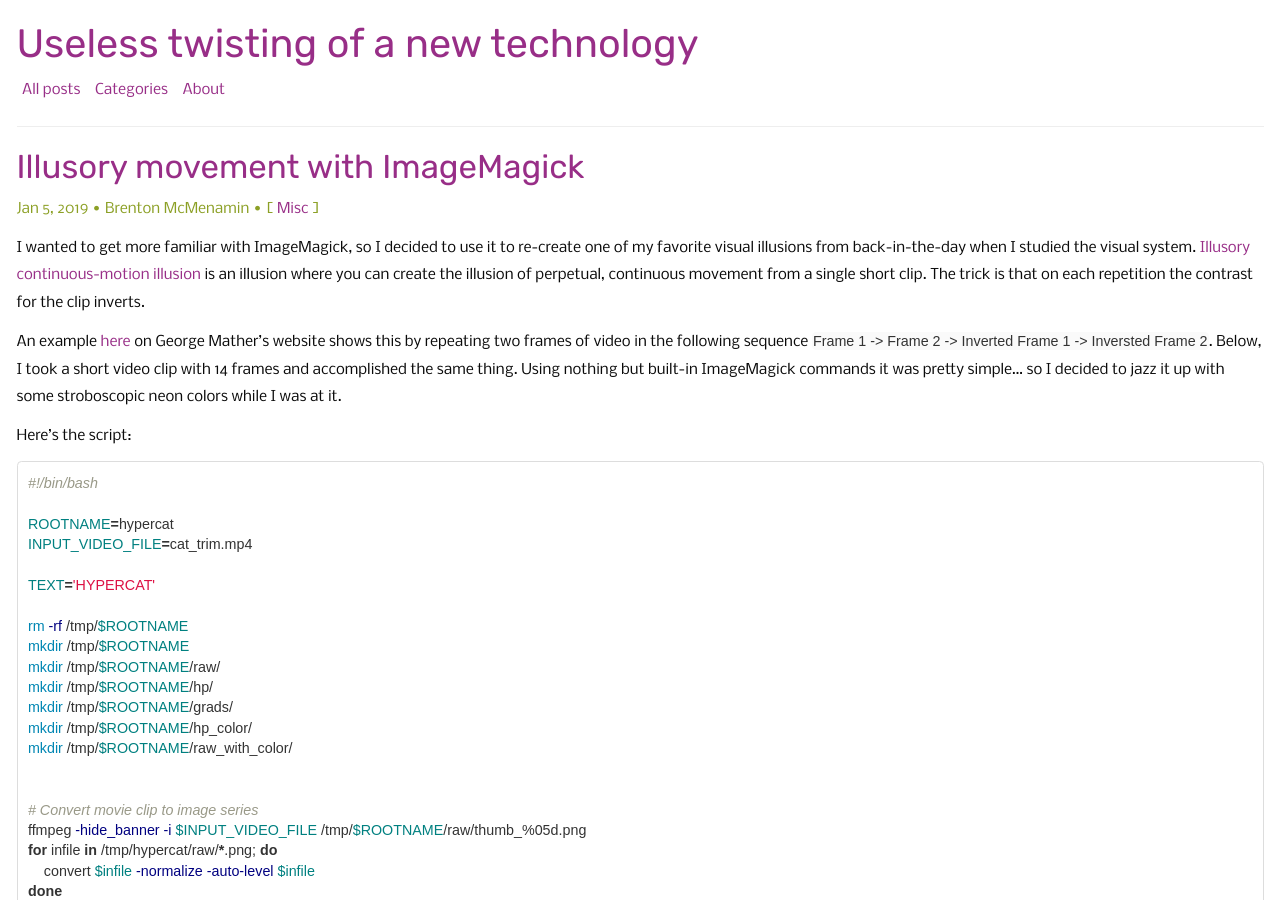
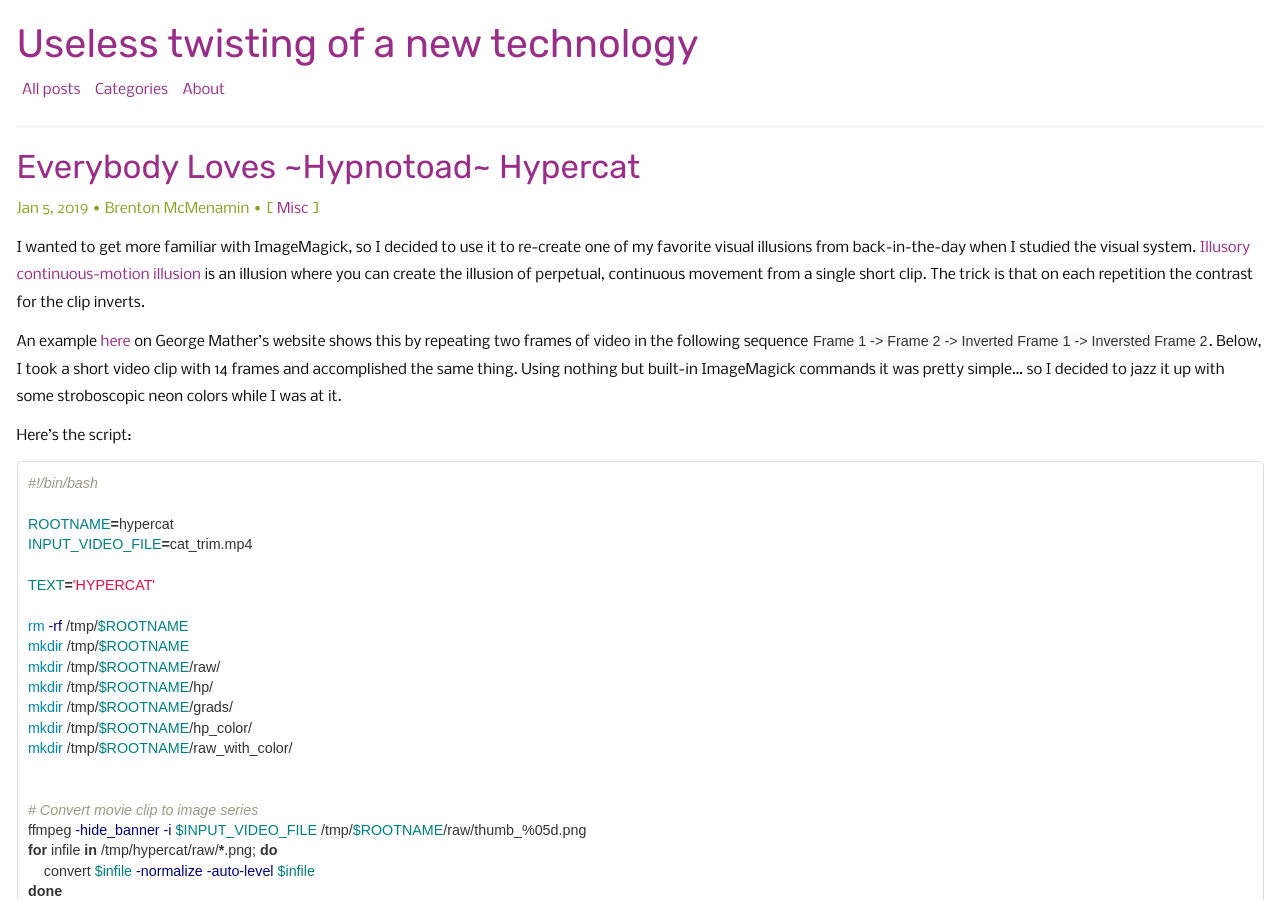
Before and after one commit to bmcmenamin/bmcmenamin.github.io, a Jekyll site: the page built from _posts/2019-01-05-hypercat.md, in a window 1280 px wide and 900 px high. Built offline with Jekyll 4.4.1, drawn with Linux system fonts in a browser that asks for light colours; comment, search, counter and statistics services are not loaded.

Commit message:
hypnocat

```diff
--- a/_posts/2019-01-05-illusory-imagemagick.md
+++ b/_posts/2019-01-05-hypercat.md
@@ -1,6 +1,6 @@
 ---
 layout: post
-title: "Illusory movement with ImageMagick"
+title: "Everybody Loves ~Hypnotoad~ Hypercat"
 author: "Brenton McMenamin"
 tags: [Misc]
 ---
@@ -102,5 +102,5 @@
 [Hypnotoad](https://futurama.fandom.com/wiki/Hypnotoad), meet HYPERCAT:
 
 <div align="center">
-    <img alt="HYPERCAT" src="/figs/illusory-imagemagick/hypercat.gif" width="600px">
+    <img alt="HYPERCAT" src="/figs/hypercat/hypercat.gif" width="600px">
 </div>
```
Also changed, not shown: 3 other files.
